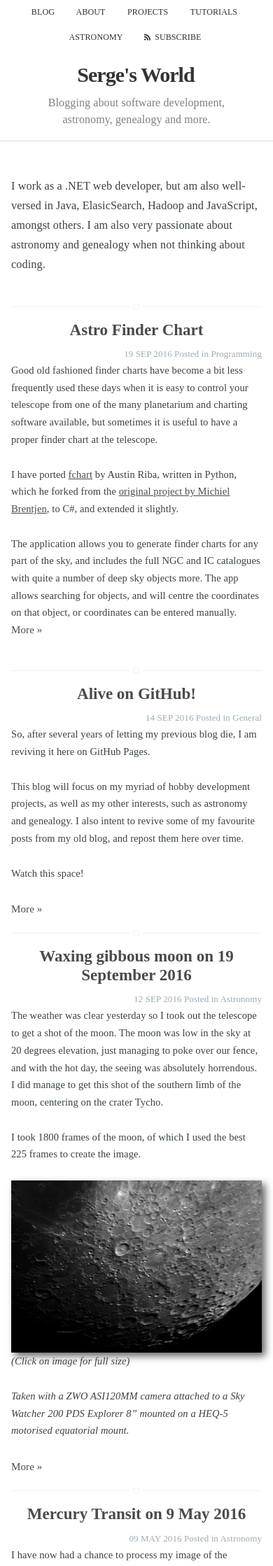
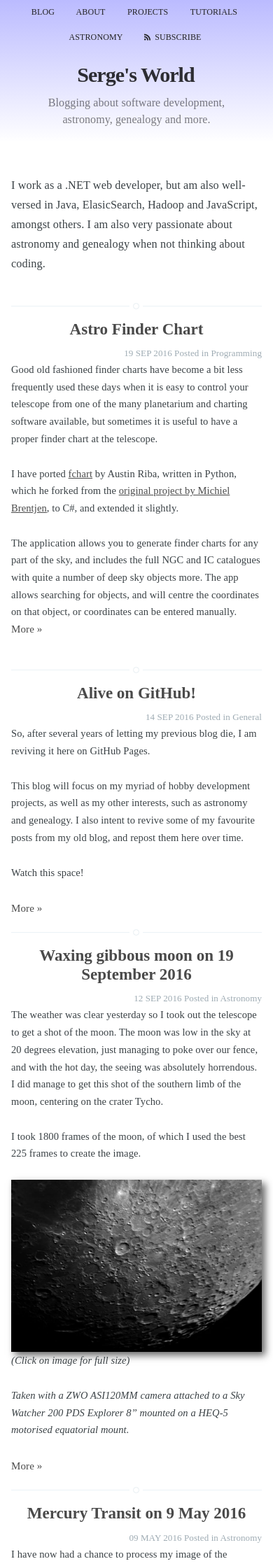
Before and after one commit to sjmeunier/sjmeunier.github.io, a Jekyll site: the page built from index.html, in a window 390 px wide. Shown: the top 2238 px of the page at 70% size. Built offline with Jekyll 4.4.1, drawn with Linux system fonts in a browser that asks for light colours; some web fonts are replaced; the list of posts is cut into pages by our own code.

Commit message:
Updated layout

```diff
--- a/assets/css/screen.css
+++ b/assets/css/screen.css
@@ -551,7 +551,11 @@
     overflow: hidden;
     max-height: 40%;
     background: #ffffff;
-    border-bottom: 1px solid #ddd;
+	background: -webkit-linear-gradient(#bbf, #fefeff); /* For Safari 5.1 to 6.0 */
+    background: -o-linear-gradient(#bbf, #fefeff); /* For Opera 11.1 to 12.0 */
+    background: -moz-linear-gradient(#bbf, #fefeff);
+	background: linear-gradient(#bbf, #fefeff);
+    border-bottom: none;
 }
 
 
@@ -702,9 +706,7 @@
 
 
 .main-nav.overlay a:hover {
-    color: #222;
-    border-color: #fff;
-    background: #fff;
+    color: #666;
     transition: all 0.1s ease;
 }
 
@@ -1535,7 +1537,7 @@
         height: 34px;
         line-height: 31px;
         border-radius: 0;
-        color: #2e2e2e;
+        color: #222;
         background: transparent;
     }
     .back-button:hover,
```
Also changed, not shown: _posts/2011-04-21-some-interesting-but-basic-batch-file-fu.md (+0 -1 lines).
